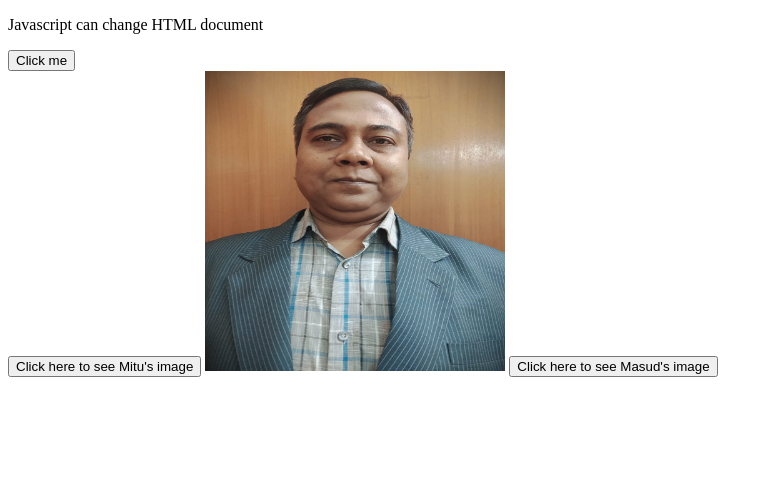
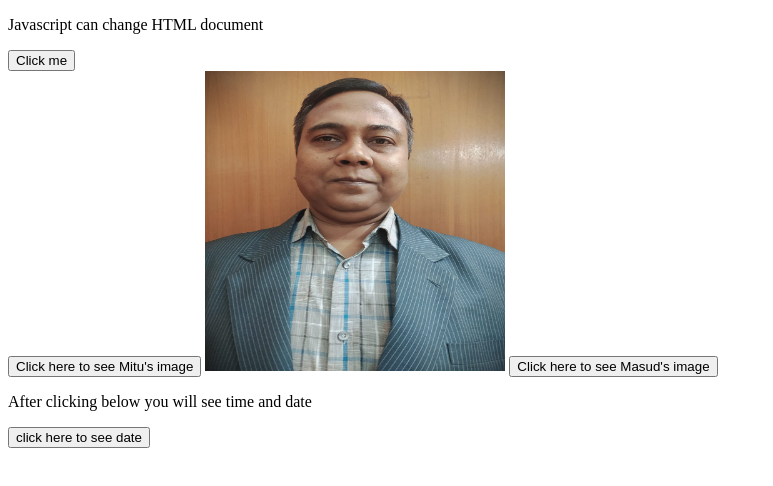
Before and after one commit to rezaul1176/Document_Get_Element, a plain HTML site: page index.html in a window 1280 px wide. Shown: the whole page, without its empty margins (0-773 px from the left). Drawn offline with Linux system fonts and the light colour scheme.

Commit message:
full done

```diff
--- a/index.html
+++ b/index.html
@@ -17,6 +17,7 @@
     <button type="button" onclick="document.getElementById('image').src='./images/masud.jpg'">Click here to see Masud's image
     </button>
     <br>
-
+    <p id="date">After clicking below you will see time and date</p>
+    <button type="button" onclick="document.getElementById('date').Date()">click here to see date</button>
 </body>
 </html>
```
